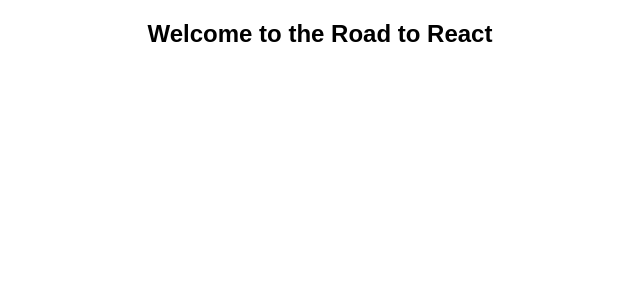
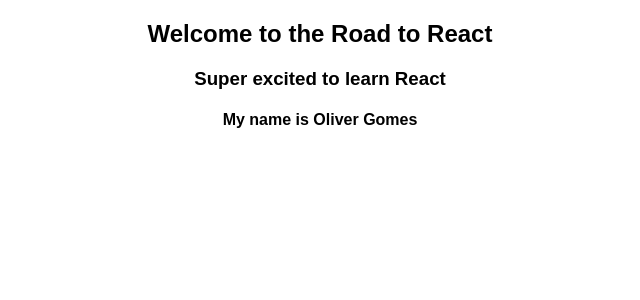
Before and after one commit to oliver-gomes/road-to-react, a React (Create React App) app in the folder hackernews/: page / in a window 1280 px wide. Shown: the top 300 px of the page, without its empty margins (320-960 px from the left). Built offline with nearby package versions, Linux system fonts and the light colour scheme.

Commit message:
declaring more variable and object

```diff
--- a/hackernews/src/App.js
+++ b/hackernews/src/App.js
@@ -5,9 +5,16 @@
 class App extends Component {
   render() {
     var helloWorld = 'Welcome to the Road to React';
+    var learn = 'Super excited to learn React';
+    var userName = {
+      firstname: 'Oliver',
+      lastname: 'Gomes'
+    }
     return (
       <div className="App">
         <h2>{helloWorld}</h2>
+        <h3>{learn}</h3>
+        <h4>{`My name is ${userName.firstname} ${userName.lastname}`}</h4>
       </div>
     );
   }
```
